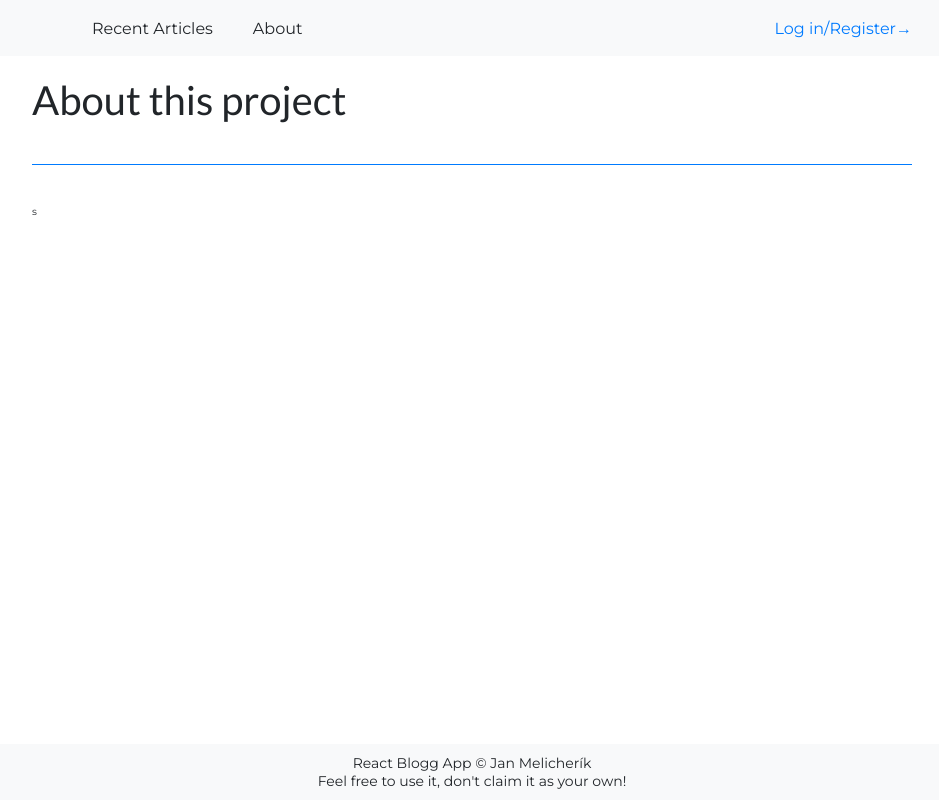
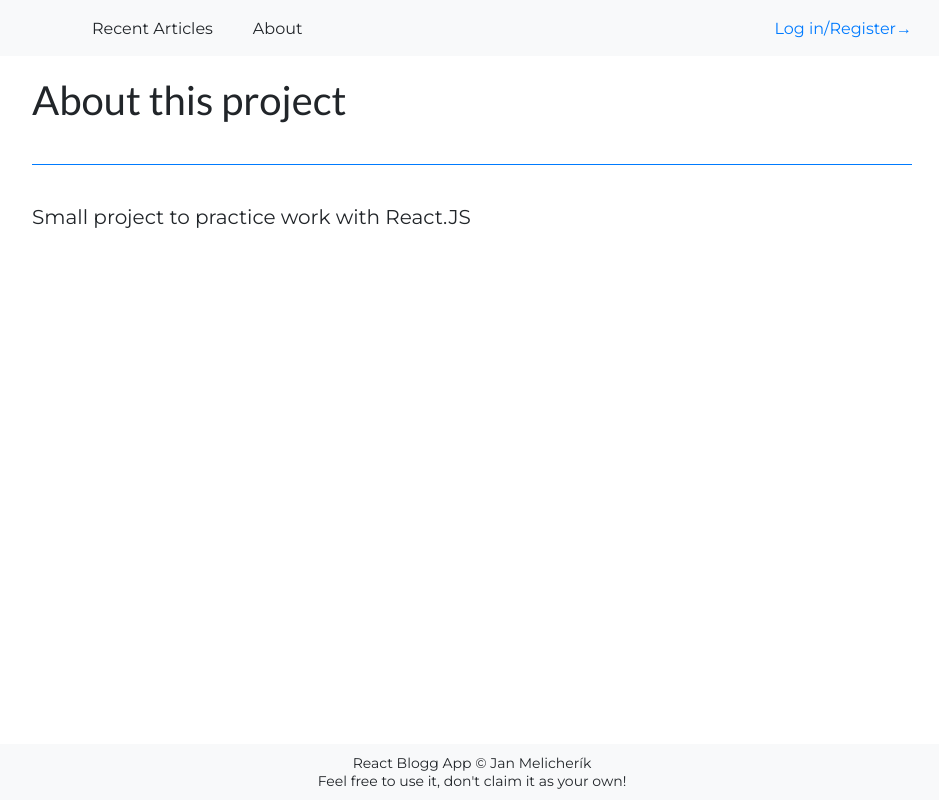
Before and after one commit to smil3cz/react-blog-app, a React (Create React App) app: page /about in a window 1280 px wide. Shown: the whole page, without its empty margins (168-1107 px from the left). Built offline with nearby package versions, Linux system fonts and the light colour scheme; some icons are missing.

Commit message:
added text to about page

```diff
--- a/src/components/AboutPage/AboutPage.jsx
+++ b/src/components/AboutPage/AboutPage.jsx
@@ -6,7 +6,9 @@ const AboutPage = () => {
       <header className="about__header">
         <h1>About this project</h1>
       </header>
-      <div className="about__content">s</div>
+      <div className="about__content">
+        <p>Small project to practice work with React.JS</p>
+      </div>
     </section>
   );
 };
--- a/src/components/AboutPage/styles.scss
+++ b/src/components/AboutPage/styles.scss
@@ -17,5 +17,9 @@
     margin-top: 4rem;
     padding-top: 4rem;
     border-top: $border-btn-primary;
+
+    p {
+      font-size: 2rem;
+    }
   }
 }
```
